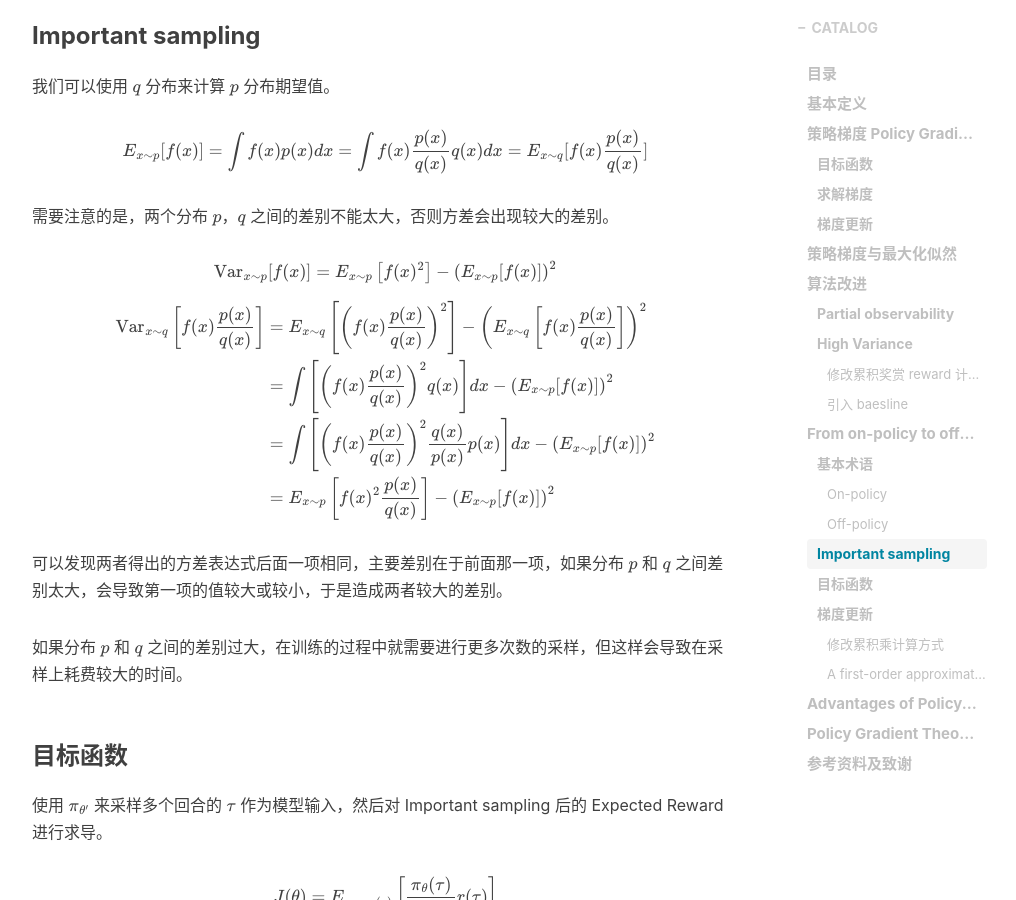
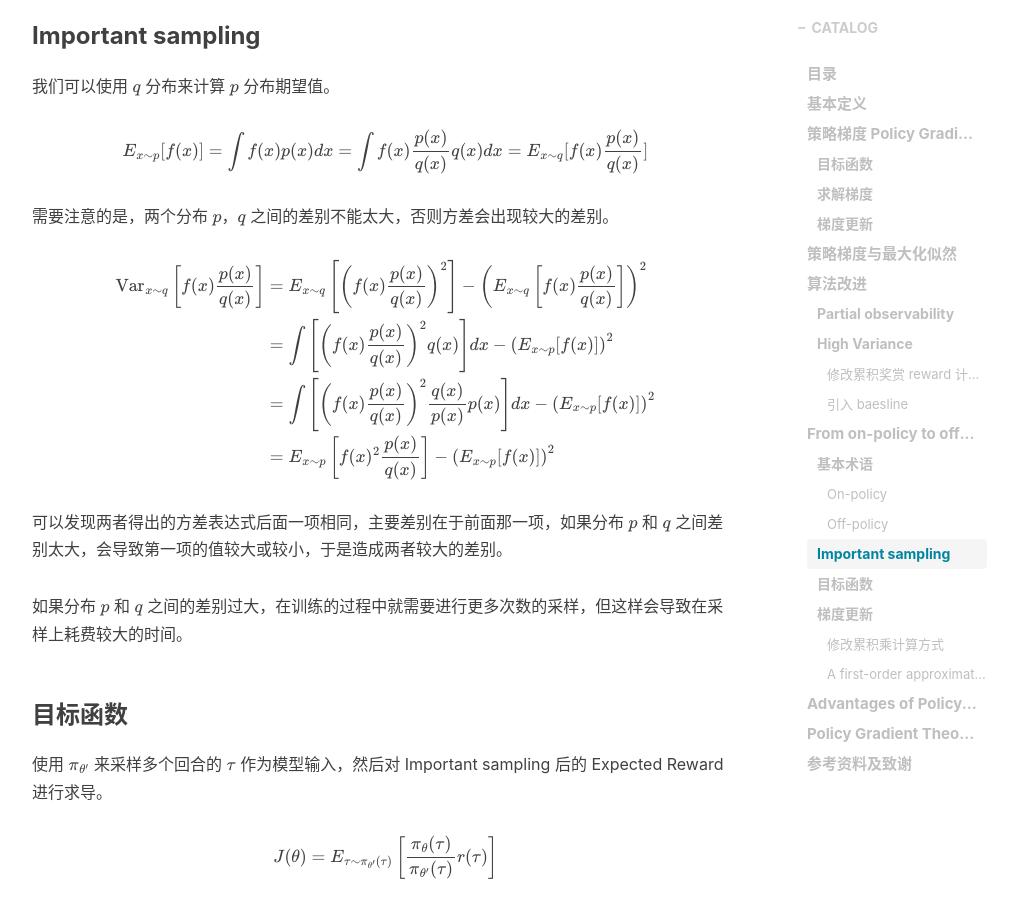
Before and after one commit to liushunyu/blog, a Jekyll site: the page built from _posts/2020-04-18-强化学习思考（7）策略梯度.md, in a window 1280 px wide and 900 px high, scrolled down 8278 px. Shown: the whole window, without its empty margins (233-1249 px from the left). Built offline with Jekyll 4.4.1, drawn with Linux system fonts in a browser that asks for light colours; nearby versions of some CDN libraries; formulas are drawn with MathJax 3; comment, search, counter and statistics services are not loaded; some of the changed text lies outside the part shown.

Commit message:
Update 2020-04-18-强化学习思考（7）策略梯度.md

```diff
--- a/_posts/2020-04-18-强化学习思考（7）策略梯度.md
+++ b/_posts/2020-04-18-强化学习思考（7）策略梯度.md
@@ -183,9 +183,9 @@
 
 
 
-1、sample $\left\{\tau_{i}\right\}$ from $\pi_{\theta}$ (run the policy)
+1、sample $\tau_{i}$ from $\pi_{\theta}$ (run the policy)
 
-2、$\nabla_{\theta} J(\theta) \approx \frac{1}{N} \sum_{i=1}^{N}  \left(\sum_{t=1}^{T} \nabla_\theta \log \pi_{\theta}\left(a_{i,t} \mid s_{i,t}\right) \right) \left(\sum_{t=1}^{T}   r\left({s}_{i,t}, {a}_{i,t}\right) \right)$
+2、$\nabla_{\theta} J(\theta) \approx \frac{1}{N} \sum_{i=1}^{N} \left(\sum_{t=1}^{T} \nabla_\theta \log \pi_{\theta}\left(a_{i,t} \mid s_{i,t}\right) \right) \left(\sum_{t=1}^{T} r\left({s}_{i,t}, {a}_{i,t}\right) \right)$
 
 3、$\theta \leftarrow \theta+\alpha \nabla_{\theta} J(\theta)$
 
@@ -382,10 +382,6 @@
 
 
 $$
-\operatorname{Var}_{x \sim p}[f(x)]=E_{x \sim p}\left[f(x)^{2}\right]-\left(E_{x \sim p}[f(x)]\right)^{2}
-$$
-
-$$
 \begin{aligned} \operatorname{Var}_{x \sim q}\left[f(x) \frac{p(x)}{q(x)}\right] &=E_{x \sim q}\left[\left(f(x) \frac{p(x)}{q(x)}\right)^{2}\right]-\left(E_{x \sim q}\left[f(x) \frac{p(x)}{q(x)}\right]\right)^{2}
 
 \\ &=\int \left[\left(f(x) \frac{p(x)}{q(x)}\right)^{2} q(x)\right] d x-\left(E_{x \sim p}[f(x)]\right)^{2}
```
